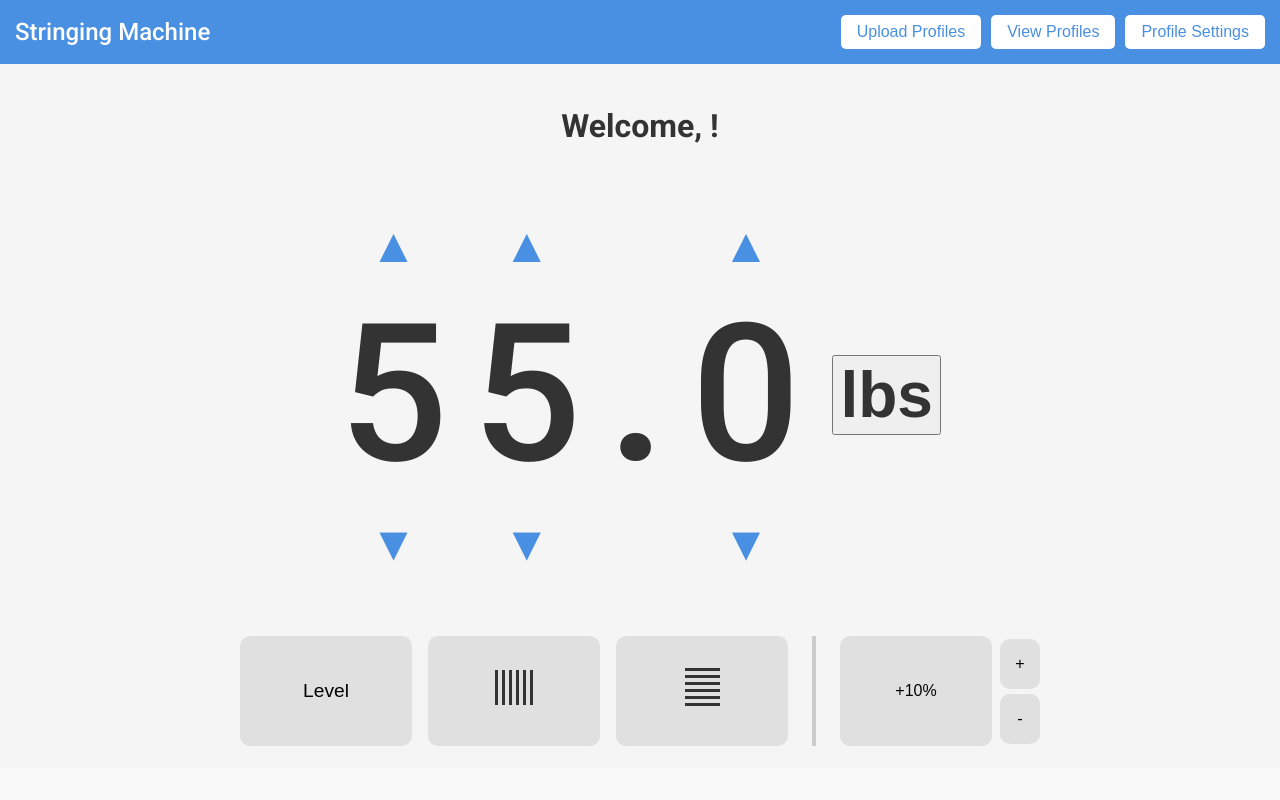
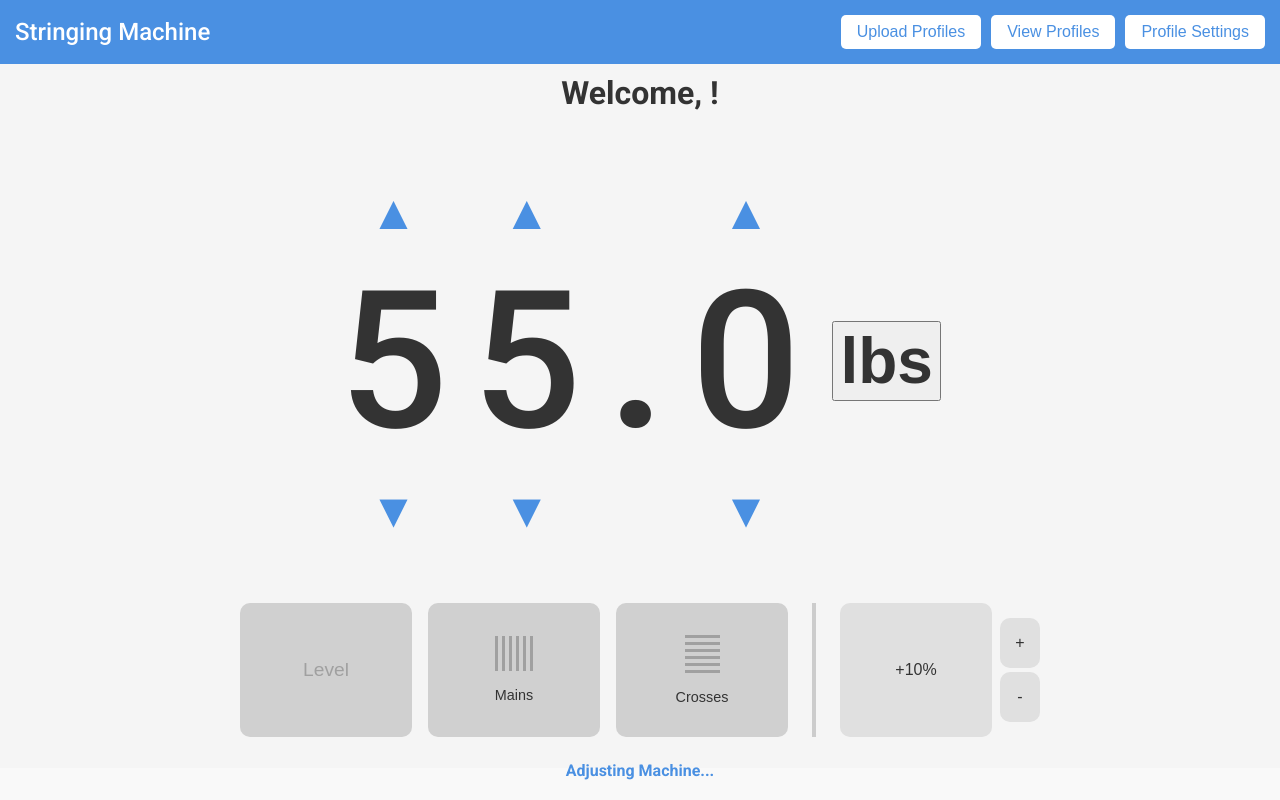
Before and after one commit to austin-schoster7/UI-Project-3, a SvelteKit app: page /stringing-menu in a window 1280 px wide. Both pictures are taken after a click on the button "Level". Built offline with nearby package versions, Linux system fonts and the light colour scheme.

Commit message:
Added progress bar for when button is pressed to adjust machine

```diff
--- a/src/routes/stringing-menu/+page.svelte
+++ b/src/routes/stringing-menu/+page.svelte
@@ -10,6 +10,7 @@
 	let displayTension = 55;
 	let originalTension = tension; // Store original tension for toggling +10%
 	let isTenPercentEnabled = false; // State for +10% button
+	let isLoading = false; // State to track loading state
 
 	// State to track which of the first three buttons is selected
 	let selectedFunctionButton = null; // Values can be 'Level', 'Mains', or 'Crosses'
@@ -108,6 +109,17 @@
 			selectedFunctionButton = button; // Select the new button
 		}
 	}
+
+	function simulateAdjustment(button) {
+		selectedFunctionButton = button;
+		isLoading = true;
+
+		// Start a 3-second timer for the progress bar
+		setTimeout(() => {
+			isLoading = false;
+			// Keep `selectedFunctionButton` set to the last clicked button
+		}, 3000);
+	}
 </script>
 
 <Header />
@@ -147,31 +159,36 @@
 	<div class="function-buttons">
 		<button
 			class={selectedFunctionButton === 'Level' ? 'enabled' : ''}
-			on:click={() => selectFunctionButton('Level')}>Level</button
+			on:click={() => simulateAdjustment('Level')}
+			disabled={isLoading}
 		>
+			Level
+		</button>
 
 		<button
 			class={selectedFunctionButton === 'Mains' ? 'enabled' : ''}
-			title="Mains"
-			on:click={() => selectFunctionButton('Mains')}
+			on:click={() => simulateAdjustment('Mains')}
+			disabled={isLoading}
 		>
-			<div class="mains-icon">
+			<div class="mains-icon" disabled={isLoading}>
 				{#each Array(6) as _, i}
 					<div class="vertical-line"></div>
 				{/each}
 			</div>
+			<span class="mains-label" disabled={isLoading}>Mains</span>
 		</button>
 
 		<button
 			class={selectedFunctionButton === 'Crosses' ? 'enabled' : ''}
-			title="Crosses"
-			on:click={() => selectFunctionButton('Crosses')}
+			on:click={() => simulateAdjustment('Crosses')}
+			disabled={isLoading}
 		>
-			<div class="crosses-icon">
+			<div class="crosses-icon" disabled={isLoading}>
 				{#each Array(6) as _, i}
 					<div class="horizontal-line"></div>
 				{/each}
 			</div>
+			<span class="mains-label" disabled={isLoading}>Crosses</span>
 		</button>
 
 		<div class="vertical-bar"></div>
@@ -205,6 +222,13 @@
 			</div>
 		</div>
 	</div>
+	<!-- Show Progress Bar when loading -->
+	{#if isLoading}
+		<div class="progress-bar">
+			<div class="progress"></div>
+		</div>
+		<div class="adjusting-text">Adjusting Machine...</div>
+	{/if}
 </div>
 
 <style>
@@ -308,6 +332,8 @@
 		align-items: center;
 		justify-content: center;
 		height: 100%;
+		flex-direction: column;
+		color: #333;
 	}
 
 	.function-buttons button:hover {
@@ -319,43 +345,59 @@
 		color: white;
 	}
 
+	.function-buttons button:disabled {
+		background-color: #d0d0d0; /* Ensure all disabled buttons have a consistent gray */
+		color: #a0a0a0; /* Dim the text for disabled state */
+		cursor: not-allowed;
+	}
+
+	/* Styles for Mains Icon */
 	.mains-icon {
 		display: flex;
-		gap: 4px; /* Space between lines */
-		margin-bottom: 8px; /* Spacing between lines and text */
+		flex-direction: row;
+		gap: 4px;
+		margin-bottom: 0.5rem;
+		justify-content: center;
 	}
 
+	.mains-label, .crosses-label {
+		font-size: 0.9rem;
+		color: #333;
+		margin-top: 0.5rem;
+	}
+
+	/* Vertical Line in Mains Icon */
 	.vertical-line {
 		width: 3px;
 		height: 35px;
-		background-color: #333; /* Default color */
+		background-color: #333;
 		transition: background-color 0.3s ease;
 	}
 
-	/* Change the color of lines when the button is enabled */
-	button.enabled .mains-icon .vertical-line {
-		background-color: white !important;
+	button:disabled .mains-icon .vertical-line {
+		background-color: #a0a0a0; /* Dimmed gray for disabled state */
 	}
 
+	/* Crosses Icon */
 	.crosses-icon {
 		display: flex;
 		flex-direction: column;
-		gap: 4px; /* Space between lines */
-		margin-bottom: 8px; /* Spacing between lines and text */
-		align-items: center; /* Center lines horizontally */
+		gap: 4px;
+		margin-bottom: 8px;
+		align-items: center;
 	}
 
 	.horizontal-line {
-		width: 35px; /* Length of each line */
-		height: 3px; /* Thickness of each line */
-		background-color: #333; /* Default color */
+		width: 35px;
+		height: 3px;
+		background-color: #333;
 		transition: background-color 0.3s ease;
 	}
 
-	/* Change the color of lines when the button is enabled */
-	button.enabled .crosses-icon .horizontal-line {
-		background-color: white !important;
+	button:disabled .crosses-icon .horizontal-line {
+		background-color: #a0a0a0; /* Dimmed gray for disabled state */
 	}
+
 
 	.vertical-bar {
 		width: 4px;
@@ -368,7 +410,7 @@
 		display: flex;
 		align-items: center;
 		justify-content: center;
-		gap: 0.5rem; /* Adjust gap between percentage button and controls as needed */
+		gap: 0.5rem;
 		height: 100%;
 		width: 25%;
 	}
@@ -422,8 +464,44 @@
 	}
 
 	.small-button:disabled {
-		background-color: #f8d7da; /* Light red background for disabled state */
-		color: #721c24; /* Dark red text color */
-		cursor: not-allowed; /* Change cursor to indicate non-clickable state */
+		background-color: #f8d7da;
+		color: #721c24;
+		cursor: not-allowed;
+	}
+
+	/* Progress Bar Container */
+	.progress-bar {
+		width: 100%;
+		max-width: 800px;
+		height: 1rem;
+		background-color: #ccc;
+		border-radius: 5px;
+		overflow: hidden;
+		margin-top: 1rem;
+	}
+
+	/* Progress Animation */
+	.progress {
+		height: 100%;
+		width: 100%;
+		background-color: #4a90e2;
+		animation: progressAnimation 3s linear forwards;
+	}
+
+	.adjusting-text {
+		margin-top: 0.5rem;
+		font-size: 1rem;
+		color: #4a90e2;
+		text-align: center;
+		font-weight: bold;
+	}
+
+	@keyframes progressAnimation {
+		from {
+			width: 0;
+		}
+		to {
+			width: 100%;
+		}
 	}
 </style>
```
